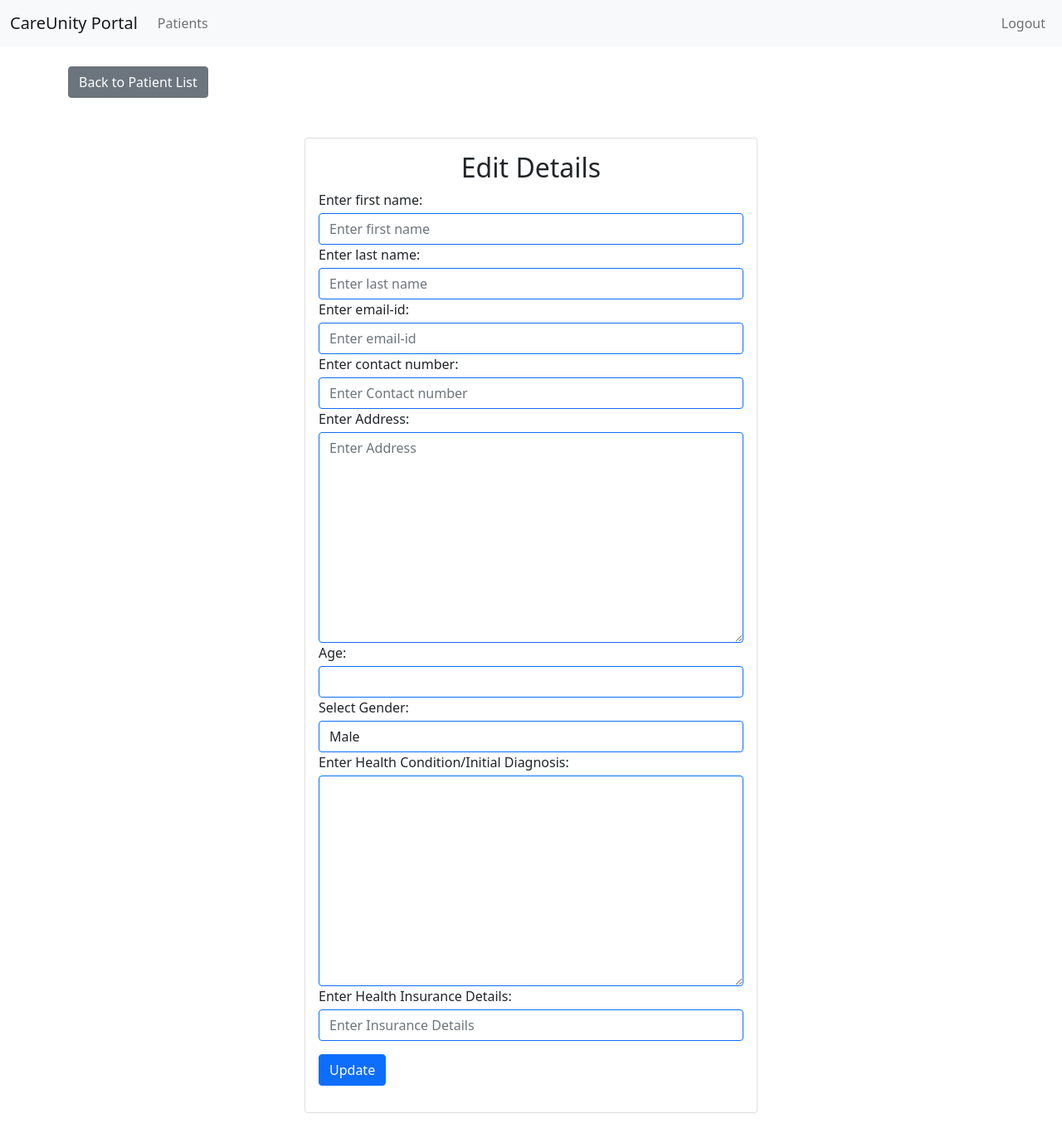
After one commit to rohan-dev-contact/careunityportal, a Django app: template templates/Doctor_App/doctor/edit_patient.html in a window 1280 px wide. The commit adds this page. Shown: the whole page at 83% size. Run offline with Django 4.2, Linux system fonts and the light colour scheme; the template is opened without the code that fills it: values that come from a table or form of the project are taken from there, others are empty.

Commit message:
edit patient added

```diff
--- a/Doctor_App/forms.py
+++ b/Doctor_App/forms.py
@@ -1,6 +1,6 @@
 from django import forms
 from django.contrib.auth.forms import UserCreationForm
-from patient_app.models import User
+from patient_app.models import User,Patient
 
 class PatientRegistrationForm(UserCreationForm):
     first_name = forms.CharField(
@@ -60,3 +60,66 @@ class PatientRegistrationForm(UserCreationForm):
     class Meta:
         model = User
         fields = ("first_name","last_name", "email","mobile","address")
+
+
+
+class PatientUserUpdateForm(forms.ModelForm):
+    first_name = forms.CharField(
+        label=("Enter first name"),
+        widget=forms.TextInput(attrs={"class": "form-control mt-1 border-primary", "placeholder":"Enter first name"}),
+    )
+    last_name = forms.CharField(
+        label=("Enter last name"),
+        widget=forms.TextInput(attrs={"class": "form-control mt-1 border-primary", "placeholder":"Enter last name"}),
+    )
+    email = forms.CharField(
+        label=("Enter email-id"),
+        widget=forms.EmailInput(attrs={"class": "form-control mt-1 border-primary", "placeholder":"Enter email-id"}),
+    )
+
+    mobile = forms.CharField(
+        label=("Enter contact number"),
+        widget=forms.NumberInput(attrs={"class": "form-control mt-1 border-primary", "placeholder":"Enter Contact number"}),
+    )
+    address = forms.CharField(
+        label=("Enter Address"),
+        widget=forms.Textarea(attrs={"class": "form-control mt-1 border-primary", "placeholder":"Enter Address"}),
+    )
+    class Meta:
+        model = User
+        fields = ("first_name","last_name", "email","mobile","address")
+
+
+class PatientPatientUpdateForm(forms.ModelForm):
+
+    age = forms.IntegerField(
+        widget=forms.TextInput(attrs={"class": "form-control mt-1 border-primary", "type": "number"})
+    )
+
+    gender_choices = [
+        ('M', 'Male'),
+        ('F', 'Female'),
+        ('NB', 'Non-Binary'),
+        ('O', 'Other'),
+    ]
+    gender = forms.ChoiceField(
+        label=("Select Gender"),
+        choices=gender_choices,
+        widget=forms.Select(attrs={"class": "form-control mt-1 border-primary"}),
+    )
+
+    health_condition = forms.CharField(
+        label="Enter Health Condition/Initial Diagnosis",
+        required=False,
+        widget=forms.Textarea( attrs={"class": "form-control mt-1 border-primary"}))
+
+    health_insurance = forms.CharField(
+        label=("Enter Health Insurance Details"),
+        widget=forms.TextInput(attrs={"class": "form-control mt-1 border-primary", "placeholder":"Enter Insurance Details"}),
+    )
+    def __init__(self, *args, **kwargs):
+        super().__init__(*args, **kwargs)
+        del self.fields['assigned_doctor']
+    class Meta:
+        model = Patient
+        fields = ("age", "gender", "health_condition", "assigned_doctor", "health_insurance")
--- /dev/null
+++ b/templates/Doctor_App/doctor/edit_patient.html
@@ -0,0 +1,33 @@
+{% extends 'Doctor_App/base.html' %}
+{% block nav %}
+{% include "./navbar.html" %}
+{% endblock nav %}
+{% block content %}
+
+<div class="row mb-4">
+    <div class="col">
+        <a href="{% url  'patient_detail' patient_id %}" class="btn btn-secondary">Back to Patient List</a>
+    </div>
+</div>
+<div class="row justify-content-center mt-5">
+    <div class="col-md-6 mb-4">
+        <div class="card">
+            <div class="card-body">
+                <h2 class="card-title text-center">Edit Details</h2>
+                <form method="post">
+                    {% csrf_token %}
+                    <div class="mb-3">{{form1}}{{form2}}
+                        <span class="text-danger">{{form1.errors | striptags}}</span>
+                        <span class="text-danger">{{form2.errors | striptags}}</span>
+                    </div>
+                    <div class="row mb-3">
+                        <div class="col-sm-10">
+                            <button type="submit" class="btn btn-primary">Update</button>
+                        </div>
+                    </div>
+                </form>
+            </div>
+        </div>
+    </div>
+</div>
+{% endblock %}
```
Also changed, not shown: Doctor_App/views.py (+16 -6 lines), templates/Doctor_App/doctor/patient_details.html (+4 -11 lines).
